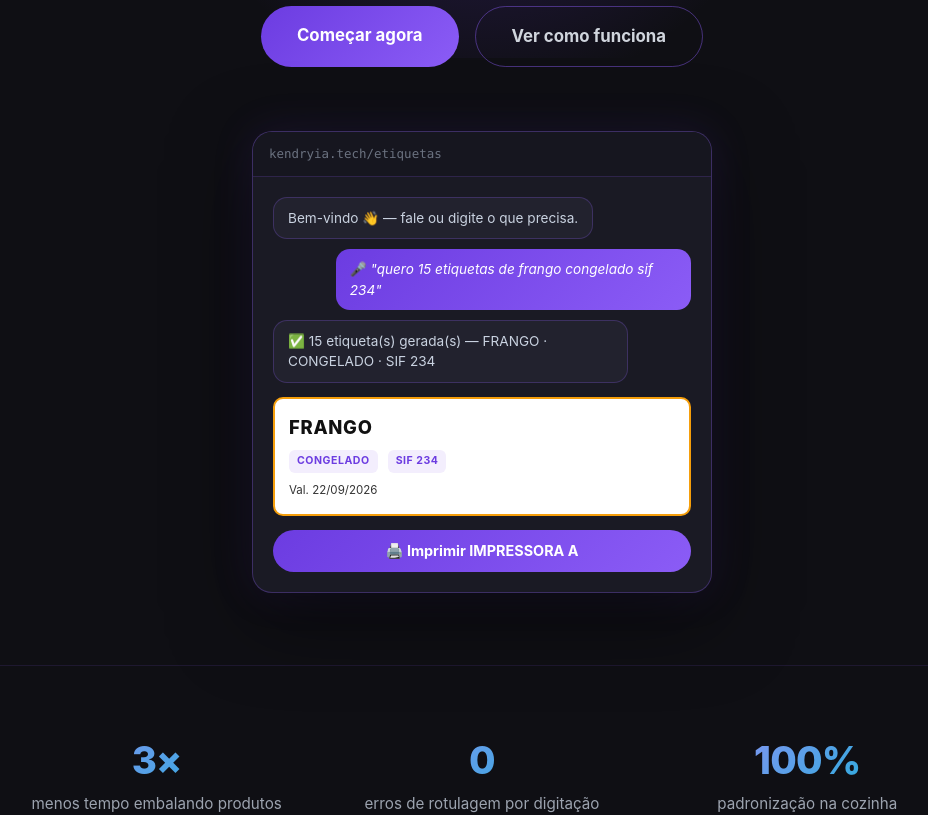
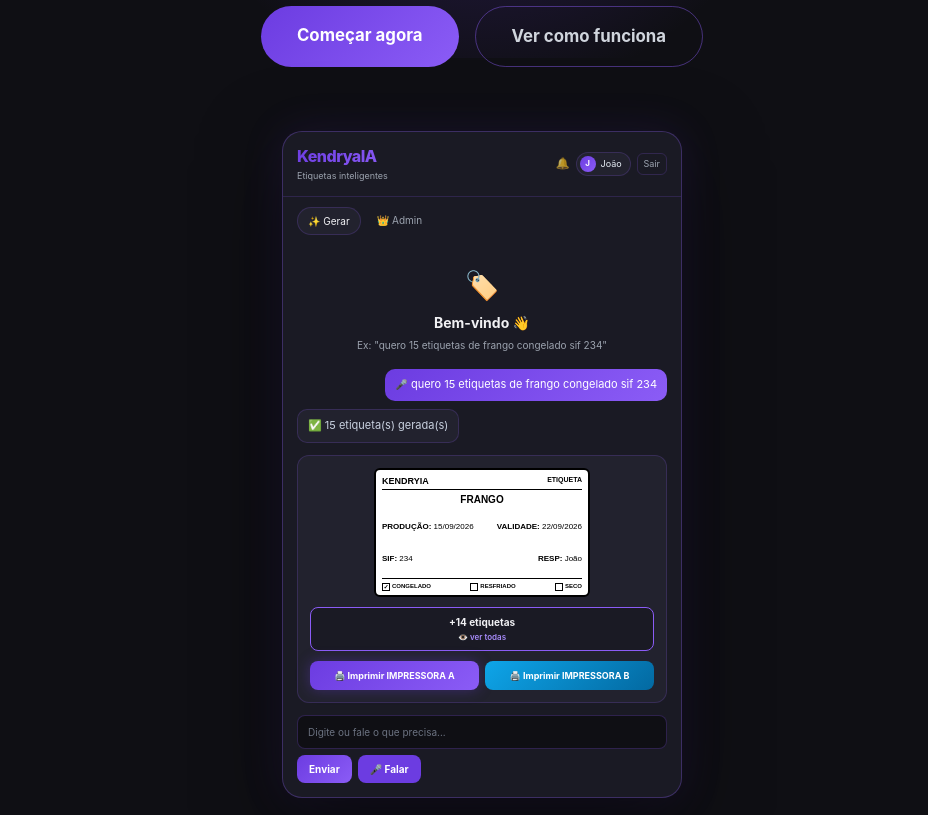
Before and after one commit to Guilherme-Silva-tech/landing-page, a React (Vite) app: page / in a window 1280 px wide. Shown: the part 540-1355 px from the top of the page, without its empty margins (158-1086 px from the left). Built offline with nearby package versions, Linux system fonts and the light colour scheme.

Commit message:
feat: demo do dashboard fiel ao app real

```diff
--- a/src/pages/Landing/Landing.jsx
+++ b/src/pages/Landing/Landing.jsx
@@ -196,35 +196,105 @@ export default function Landing() {
 
         <div className={styles.demo}>
           <div className={styles.demoWindow}>
-            <div className={styles.demoBar}>
-              <span>kendryia.tech/etiquetas</span>
+            {/* TOPO DO APP */}
+            <div className={styles.demoTop}>
+              <div>
+                <div className={styles.demoLogo}>KendryaIA</div>
+                <div className={styles.demoSub}>Etiquetas inteligentes</div>
+              </div>
+              <div className={styles.demoTopRight}>
+                <span className={styles.demoBell}>🔔</span>
+                <span className={styles.demoUserChip}>
+                  <span className={styles.demoAvatar}>J</span>
+                  João
+                </span>
+                <span className={styles.demoSair}>Sair</span>
+              </div>
+            </div>
+
+            {/* ABAS */}
+            <div className={styles.demoTabs}>
+              <span className={`${styles.demoTab} ${styles.demoTabActive}`}>✨ Gerar</span>
+              <span className={styles.demoTab}>👑 Admin</span>
             </div>
 
             <div className={styles.demoBody}>
+              {/* CHAT */}
               <div className={styles.demoChat}>
-                <div className={`${styles.bubble} ${styles.bubbleBot}`}>
-                  Bem-vindo 👋 — fale ou digite o que precisa.
+                <div className={styles.demoEmpty}>
+                  <div className={styles.demoEmptyIcon}>🏷️</div>
+                  <div className={styles.demoEmptyTitle}>Bem-vindo 👋</div>
+                  <div className={styles.demoEmptyText}>
+                    Ex: "quero 15 etiquetas de frango congelado sif 234"
+                  </div>
                 </div>
-                <div className={`${styles.bubble} ${styles.bubbleVoice}`}>
-                  🎤 <em>"quero 15 etiquetas de frango congelado sif 234"</em>
+
+                <div className={`${styles.msg} ${styles.msgUser}`}>
+                  <span className={styles.msgMic}>🎤</span> quero 15 etiquetas de
+                  frango congelado sif 234
                 </div>
-                <div className={`${styles.bubble} ${styles.bubbleBot}`}>
-                  ✅ 15 etiqueta(s) gerada(s) — FRANGO · CONGELADO · SIF 234
+                <div className={`${styles.msg} ${styles.msgBot}`}>
+                  ✅ 15 etiqueta(s) gerada(s)
                 </div>
               </div>
 
-              <div className={styles.demoLabel}>
-                <div className={styles.labelProduct}>FRANGO</div>
-                <div className={styles.labelRow}>
-                  <span>CONGELADO</span>
-                  <span>SIF 234</span>
+              {/* ETIQUETA GERADA (igual à da impressora) */}
+              <div className={styles.demoResult}>
+                <div className={styles.etiqueta}>
+                  <div className={styles.etiquetaHeader}>
+                    <span className={styles.etiquetaLogo}>KENDRYIA</span>
+                    <span className={styles.etiquetaTipoTop}>ETIQUETA</span>
+                  </div>
+                  <div className={styles.etiquetaProduto}>FRANGO</div>
+                  <div className={styles.etiquetaInfo}>
+                    <div className={styles.etiquetaRowTop}>
+                      <span>
+                        <b>PRODUÇÃO:</b> 15/09/2026
+                      </span>
+                      <span>
+                        <b>VALIDADE:</b> 22/09/2026
+                      </span>
+                    </div>
+                    <div className={styles.etiquetaRowBottom}>
+                      <span>
+                        <b>SIF:</b> 234
+                      </span>
+                      <span>
+                        <b>RESP:</b> João
+                      </span>
+                    </div>
+                  </div>
+                  <div className={styles.etiquetaTipos}>
+                    <span className={styles.etiquetaTipo}>
+                      <span className={styles.etiquetaCheck}>✓</span> CONGELADO
+                    </span>
+                    <span className={styles.etiquetaTipo}>
+                      <span className={styles.etiquetaCheck} /> RESFRIADO
+                    </span>
+                    <span className={styles.etiquetaTipo}>
+                      <span className={styles.etiquetaCheck} /> SECO
+                    </span>
+                  </div>
                 </div>
-                <div className={styles.labelValid}>Val. 22/09/2026</div>
+
+                <span className={styles.maisEtiquetas}>
+                  +14 etiquetas <small>👁️ ver todas</small>
+                </span>
+
+                <div className={styles.demoPrintRow}>
+                  <button className={styles.demoPrintA}>🖨️ Imprimir IMPRESSORA A</button>
+                  <button className={styles.demoPrintB}>🖨️ Imprimir IMPRESSORA B</button>
+                </div>
               </div>
 
-              <button className={styles.demoPrint} disabled>
-                🖨️ Imprimir IMPRESSORA A
-              </button>
+              {/* INPUT */}
+              <div className={styles.demoInputRow}>
+                <span className={styles.demoInput}>Digite ou fale o que precisa...</span>
+                <div className={styles.demoInputBtns}>
+                  <button className={styles.demoSend}>Enviar</button>
+                  <button className={styles.demoVoice}>🎤 Falar</button>
+                </div>
+              </div>
             </div>
           </div>
         </div>
--- a/src/pages/Landing/Landing.module.css
+++ b/src/pages/Landing/Landing.module.css
@@ -229,7 +229,7 @@
 .demo {
   position: relative;
   z-index: 1;
-  max-width: 460px;
+  max-width: 400px;
   margin: 64px auto 0;
 }
 
@@ -242,102 +242,362 @@
   text-align: left;
 }
 
-.demoBar {
+/* topo do app */
+.demoTop {
   display: flex;
   align-items: center;
-  padding: 12px 16px;
-  background: #16161F;
-  border-bottom: 1px solid rgba(139, 92, 246, 0.2);
-  color: #6B7280;
-  font-size: 0.78rem;
-  font-family: ui-monospace, Consolas, monospace;
+  justify-content: space-between;
+  gap: 8px;
+  padding: 12px 14px;
+  border-bottom: 1px solid rgba(139, 92, 246, 0.18);
+}
+
+.demoLogo {
+  font-size: 16px;
+  font-weight: 800;
+  letter-spacing: -0.5px;
+  background: linear-gradient(135deg, #6C3CE1, #8B5CF6);
+  -webkit-background-clip: text;
+  -webkit-text-fill-color: transparent;
+  background-clip: text;
+}
+
+.demoSub {
+  font-size: 9px;
+  color: #9CA3AF;
+}
+
+.demoTopRight {
+  display: flex;
+  align-items: center;
+  gap: 6px;
+}
+
+.demoBell {
+  font-size: 11px;
+  opacity: 0.7;
+}
+
+.demoUserChip {
+  display: inline-flex;
+  align-items: center;
+  gap: 5px;
+  background: #22222E;
+  border: 1px solid rgba(139, 92, 246, 0.2);
+  padding: 3px 8px 3px 3px;
+  border-radius: 9999px;
+  font-size: 9px;
+  color: #E6EDF5;
+  white-space: nowrap;
+}
+
+.demoAvatar {
+  width: 16px;
+  height: 16px;
+  border-radius: 50%;
+  background: linear-gradient(135deg, #6C3CE1, #8B5CF6);
+  color: #fff;
+  display: inline-flex;
+  align-items: center;
+  justify-content: center;
+  font-size: 8px;
+  font-weight: 700;
+}
+
+.demoSair {
+  font-size: 9px;
+  color: #9CA3AF;
+  border: 1px solid rgba(139, 92, 246, 0.2);
+  border-radius: 6px;
+  padding: 3px 6px;
+}
+
+/* abas */
+.demoTabs {
+  display: flex;
+  gap: 6px;
+  padding: 10px 14px 0;
+  flex-wrap: wrap;
+}
+
+.demoTab {
+  font-size: 10px;
+  color: #9CA3AF;
+  padding: 5px 10px;
+  border-radius: 9999px;
+}
+
+.demoTabActive {
+  background: #22222E;
+  color: #F1F1F4;
+  border: 1px solid rgba(139, 92, 246, 0.2);
 }
 
 .demoBody {
-  padding: 20px;
+  padding: 12px 14px 14px;
   display: flex;
   flex-direction: column;
-  gap: 14px;
+  gap: 12px;
 }
 
+/* chat */
 .demoChat {
   display: flex;
   flex-direction: column;
-  gap: 10px;
+  gap: 8px;
+  align-items: stretch;
 }
 
-.bubble {
-  max-width: 85%;
-  padding: 10px 14px;
-  border-radius: 14px;
-  font-size: 0.85rem;
-  line-height: 1.5;
+.demoEmpty {
+  text-align: center;
+  color: #9CA3AF;
+  padding: 16px 8px 8px;
 }
 
-.bubbleBot {
+.demoEmptyIcon {
+  font-size: 28px;
+  margin-bottom: 4px;
+}
+
+.demoEmptyTitle {
+  color: #F1F1F4;
+  font-size: 14px;
+  margin-bottom: 3px;
+  font-weight: 700;
+}
+
+.demoEmptyText {
+  font-size: 10px;
+  color: #9CA3AF;
+}
+
+.msg {
+  max-width: 80%;
+  padding: 8px 10px;
+  border-radius: 10px;
+  font-size: 11px;
+  line-height: 1.45;
+  word-break: break-word;
+}
+
+.msgUser {
+  background: linear-gradient(135deg, #6C3CE1, #8B5CF6);
+  color: #fff;
+  align-self: flex-end;
+}
+
+.msgMic {
+  font-size: 10px;
+}
+
+.msgBot {
   background: #22222E;
-  border: 1px solid rgba(139, 92, 246, 0.25);
+  border: 1px solid rgba(139, 92, 246, 0.2);
   color: #C9D2E0;
   align-self: flex-start;
 }
 
-.bubbleVoice {
-  background: linear-gradient(135deg, #6C3CE1, #8B5CF6);
-  color: #fff;
-  align-self: flex-end;
-  border: none;
+/* resultado + etiqueta (réplica da impressora real) */
+.demoResult {
+  display: flex;
+  flex-direction: column;
+  align-items: center;
+  gap: 10px;
+  background: #22222E;
+  border: 1px solid rgba(139, 92, 246, 0.2);
+  border-radius: 12px;
+  padding: 12px;
 }
 
-.demoLabel {
+.etiqueta {
+  width: 100%;
+  max-width: 216px;
+  aspect-ratio: 8 / 4.8;
   background: #fff;
-  border-radius: 10px;
-  padding: 14px;
-  border: 2px solid #F59E0B;
+  color: #000;
+  border: 2px solid #000;
+  border-radius: 6px;
+  padding: 4px 6px;
+  box-sizing: border-box;
+  display: flex;
+  flex-direction: column;
+  font-family: Arial, sans-serif;
+  font-size: 9px;
+  overflow: hidden;
 }
 
-.labelProduct {
-  font-size: 1.15rem;
-  font-weight: 800;
-  color: #111;
-  letter-spacing: 0.04em;
-  text-transform: uppercase;
+.etiquetaHeader {
+  display: flex;
+  justify-content: space-between;
+  border-bottom: 1px solid #000;
+  padding-bottom: 1px;
 }
 
-.labelRow {
-  display: flex;
-  gap: 10px;
-  margin-top: 8px;
-  font-size: 0.66rem;
-  font-weight: 700;
-  color: #6C3CE1;
-  text-transform: uppercase;
-  letter-spacing: 0.05em;
+.etiquetaLogo {
+  font-size: 9px;
+  font-weight: bold;
 }
 
-.labelRow span {
-  background: #F3EEFD;
-  padding: 3px 8px;
-  border-radius: 6px;
+.etiquetaTipoTop {
+  font-size: 7px;
+  font-weight: bold;
 }
 
-.labelValid {
-  margin-top: 8px;
-  font-size: 0.72rem;
-  color: #333;
+.etiquetaProduto {
+  text-align: center;
+  font-weight: bold;
+  text-transform: uppercase;
+  white-space: nowrap;
+  overflow: hidden;
+  text-overflow: ellipsis;
+  font-size: 10px;
+  margin-top: 2px;
+  margin-bottom: 2px;
+  width: 100%;
 }
 
-.demoPrint {
-  align-self: center;
+.etiquetaInfo {
+  flex: 1;
+  display: flex;
+  flex-direction: column;
+  justify-content: space-around;
+  padding: 1px 0;
+}
+
+.etiquetaRowTop {
+  display: flex;
+  justify-content: space-between;
+  align-items: center;
+  font-size: 8px;
+}
+
+.etiquetaRowBottom {
+  display: flex;
+  justify-content: space-between;
+  align-items: center;
+  font-size: 8px;
+}
+
+.etiquetaRowTop b,
+.etiquetaRowBottom b {
+  font-size: 8px;
+}
+
+.etiquetaTipos {
+  display: flex;
+  justify-content: space-between;
+  border-top: 1px solid #000;
+  padding-top: 3px;
+  margin-top: 1px;
+}
+
+.etiquetaTipo {
+  display: inline-flex;
+  align-items: center;
+  gap: 2px;
+  font-size: 6px;
+  font-weight: bold;
+}
+
+.etiquetaCheck {
+  width: 8px;
+  height: 8px;
+  border: 1px solid #000;
+  display: inline-flex;
+  align-items: center;
+  justify-content: center;
+  font-size: 6px;
+  line-height: 1;
+}
+
+.maisEtiquetas {
+  display: inline-flex;
+  flex-direction: column;
+  align-items: center;
+  gap: 1px;
+  font-size: 10px;
+  font-weight: 700;
+  color: #F1F1F4;
+  background: #1A1A24;
+  border: 1px solid #8B5CF6;
+  padding: 6px 10px;
+  border-radius: 8px;
+  width: 100%;
+}
+
+.maisEtiquetas small {
+  font-size: 8px;
+  font-weight: 600;
+  color: #A78BFA;
+}
+
+/* botões de impressão (iguais aos do app) */
+.demoPrintRow {
+  display: flex;
+  gap: 6px;
+  width: 100%;
+}
+
+.demoPrintA,
+.demoPrintB {
+  flex: 1;
+  border: none;
+  border-radius: 8px;
+  padding: 9px 10px;
+  font-size: 9px;
+  font-weight: 700;
+  color: #fff;
+  text-align: center;
+  cursor: pointer;
+}
+
+.demoPrintA {
   background: linear-gradient(135deg, #6C3CE1, #8B5CF6);
+  box-shadow: 0 0 14px rgba(108, 60, 225, 0.35);
+}
+
+.demoPrintB {
+  background: linear-gradient(135deg, #0ea5e9, #0369a1);
+}
+
+/* input */
+.demoInputRow {
+  display: flex;
+  flex-direction: column;
+  gap: 6px;
+}
+
+.demoInput {
+  width: 100%;
+  height: 34px;
+  display: flex;
+  align-items: center;
+  padding: 0 10px;
+  background: #0F0F14;
+  border: 1px solid rgba(139, 92, 246, 0.25);
+  border-radius: 8px;
+  color: #6B7280;
+  font-size: 10px;
+}
+
+.demoInputBtns {
+  display: flex;
+  gap: 6px;
+}
+
+.demoSend,
+.demoVoice {
+  border: none;
+  border-radius: 8px;
+  padding: 8px 12px;
+  font-size: 10px;
+  font-weight: 700;
   color: #fff;
-  border: none;
-  border-radius: 9999px;
-  padding: 12px 24px;
-  font-size: 0.9rem;
-  font-weight: 700;
-  cursor: pointer;
-  text-align: center;
-  width: 100%;
+  background: linear-gradient(135deg, #6C3CE1, #8B5CF6);
+}
+
+.demoVoice {
+  background: #6C3CE1;
 }
 
 /* ============ METRICS ============ */
```
